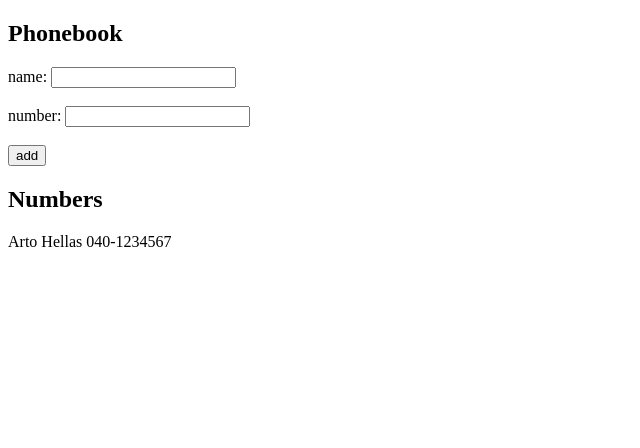
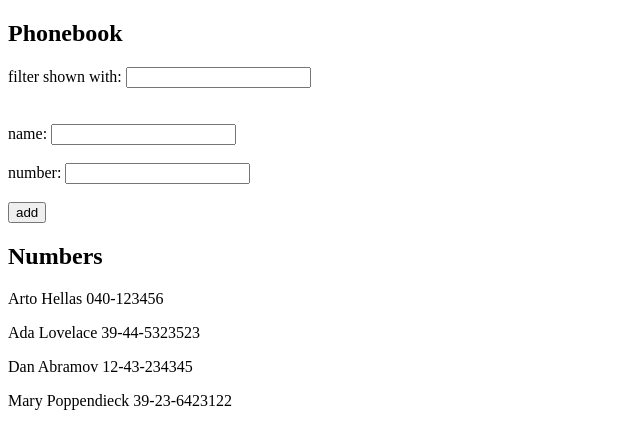
Before and after one commit to dumbbmud/part2, a React (Vite) app in the folder courseinfo/: page / in a window 1280 px wide. Shown: the top 448 px of the page, without its empty margins (0-640 px from the left). Built offline with nearby package versions, Linux system fonts and the light colour scheme.

Commit message:
part 2.9

```diff
--- a/courseinfo/src/App.jsx
+++ b/courseinfo/src/App.jsx
@@ -60,15 +60,21 @@ const PhonebookDisplay = ({persons}) =>{
   )
 }
 
+const DisplaySearch = ({x}) => <div>{x.name}</div>
+
+
 
 const App = () => {
   const [persons, setPersons] = useState([
-    { name: 'Arto Hellas',
-      number: '040-1234567'
-     }
+    { name: 'Arto Hellas', number: '040-123456', id: 1 },
+    { name: 'Ada Lovelace', number: '39-44-5323523', id: 2 },
+    { name: 'Dan Abramov', number: '12-43-234345', id: 3 },
+    { name: 'Mary Poppendieck', number: '39-23-6423122', id: 4 }
   ])
   const [newName, setNewName] = useState('')
   const [newNumber, setNewNumber] = useState('')
+  const [search, setSearch] = useState('')
+
 
   const handleNewName = (event) =>{
     console.log(event.target.value)
@@ -83,7 +89,8 @@ const App = () => {
     event.preventDefault()
     const personObject = {
       name: newName,
-      number: newNumber
+      number: newNumber,
+      id: persons.length + 1
     }
     let present = false
     persons.map((x) => {
@@ -99,12 +106,31 @@ const App = () => {
 
   }
 
-  console.log("array", persons)
+  const handleSearch = (event) => {
+    setSearch(event.target.value.toLowerCase())
+    // searchResult = persons.filter((x) =>
+    // x.name.toLowerCase().includes(search)
+    // )
+    // console.log("search", searchResult)
+    // return (
+    //   searchResult.map((x) => <DisplaySearch key={x.id} x={x} />)
+    // )
+  }
+
+  const searchResult = persons.filter((x) =>
+    x.name.toLowerCase().includes(search)
+  )
+
+
+  console.log("search here", searchResult)
 
   return (
     <div>
       <h2>Phonebook</h2>
-
+      <div>filter shown with: <input onChange={handleSearch} value={search}/></div>
+      <br/>
+      {search.length > 0 ? searchResult.map(x => <strong><DisplaySearch key={x.id} x={x}/></strong>) : null}
+      <br/>
       <form onSubmit={addPerson}>
           <div>name: <input onChange={handleNewName} value={newName}/></div>
           <br/>
@@ -116,7 +142,7 @@ const App = () => {
       </form>
       <h2>Numbers</h2>
       {persons.map(x =>
-        <PhonebookDisplay key={persons.indexOf(x)} persons={x} />
+        <PhonebookDisplay key={x.id} persons={x} />
       )}
     </div>
   )
```
